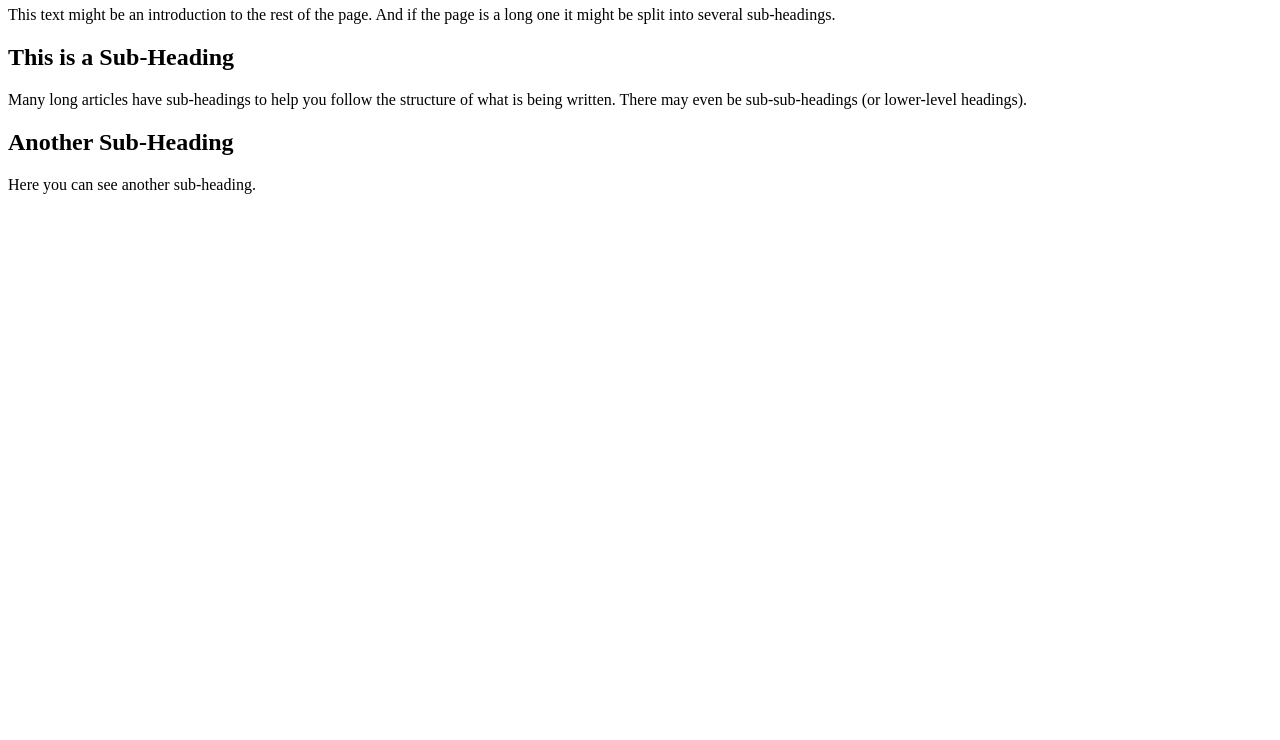
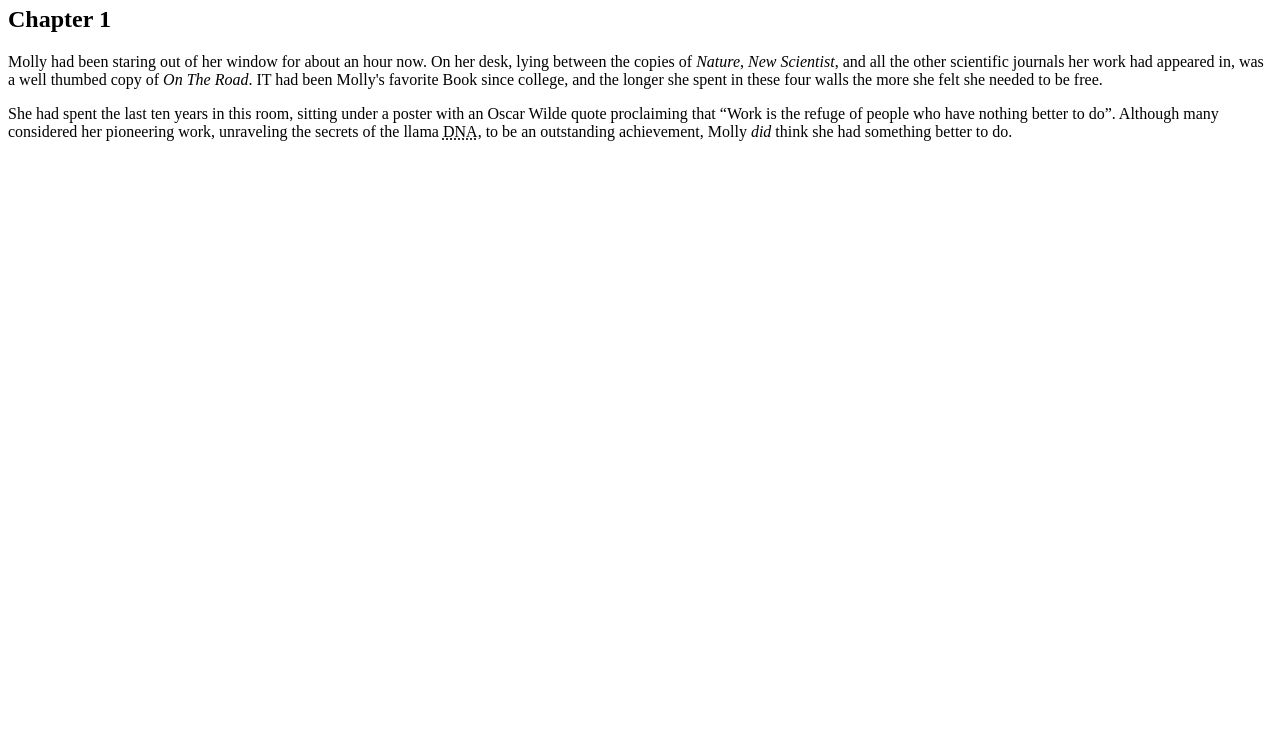
Before and after one commit to emmabearden/Text-Markup, a plain HTML site: page index.html in a window 1280 px wide. Shown: the part 60-800 px from the top of the page. Drawn offline with Linux system fonts and the light colour scheme.

Commit message:
Add files via upload
AGAIN CORRECTED FROM MISTAKE UGH

```diff
--- a/index.html
+++ b/index.html
@@ -1,15 +1,27 @@
 <html>
+  <head>
+    <title>Text</title>
+  </head>
   <body>
-    <h1>This is The Main Heading</h1>
-    <p>This text might be an introduction to the rest of
-        the page. And if the page is a long one it might
-        be split into several sub-headings.</p>
-        <h2>This is a Sub-Heading</h2>
-        <p>Many long articles have sub-headings to help you
-          follow the structure of what is being written.
-          There may even be sub-sub-headings (or lower-level
-          headings).</p>
-          <h2>Another Sub-Heading</h2>
-          <p>Here you can see another sub-heading.</p>
+    <h1>The Story in the Book</h1>
+    <h2>Chapter 1</h2>
+    <p>Molly had been staring out of her window for about
+      an hour now. On her desk, lying between the copies
+      of <i>Nature</i>, <i>New Scientist</i>, and all
+      the other scientific journals her work had
+      appeared in, was a well thumbed copy of <cite>On
+        The Road</cite>. IT had been Molly's favorite Book
+        since college, and the longer she spent in these
+        four walls the more she felt she needed to be
+        free.</p>
+      <p>She had spent the last ten years in this room,
+        sitting under a poster with an Oscar Wilde quote
+        proclaiming that <q>Work is the refuge of
+          people who have nothing better to do</q>. Although
+          many considered her pioneering work, unraveling
+          the secrets of the llama <abbr
+          title="Depxyribonucleic acid">DNA</abbr>, to be an
+          outstanding achievement, Molly <em>did</em> think
+          she had something better to do. </p>
     </body>
-</html>
+  </html>
```
